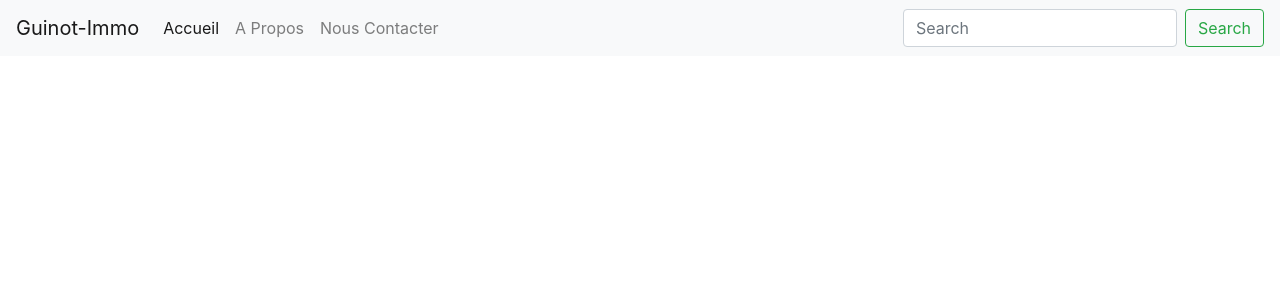
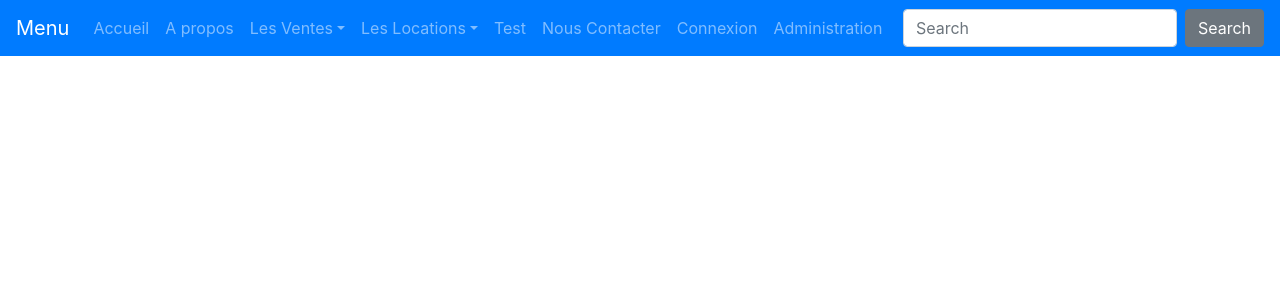
Before and after one commit to moussandong/Guinot_immobilier, a Symfony app: template templates/base.html.twig in a window 1280 px wide. Shown: the top 300 px of the page. Run offline with Twig, Linux system fonts and the light colour scheme; the template is opened without the code that fills it, so the values that code supplies are empty; some libraries are stand-ins or nearby versions.

Commit message:
TP creation de menu

```diff
--- a/templates/base.html.twig
+++ b/templates/base.html.twig
@@ -11,28 +11,61 @@
     </head>
 
     <body>
-            <nav class="navbar navbar-expand-lg navbar-light bg-light">
-                    <button class="navbar-toggler" type="button" data-toggle="collapse" data-target="#navbarTogglerDemo01" aria-controls="navbarTogglerDemo01" aria-expanded="false" aria-label="Toggle navigation">
+            <nav class="navbar navbar-expand-lg navbar-dark bg-primary">
+  <a class="navbar-brand" href="#">Menu</a>
+  <button class="navbar-toggler" type="button" data-toggle="collapse" data-target="#navbarColor01" aria-controls="navbarColor01" aria-expanded="false" aria-label="Toggle navigation">
     <span class="navbar-toggler-icon"></span>
   </button>
-                    <div class="collapse navbar-collapse" id="navbarTogglerDemo01">
-                        <a class="navbar-brand" href="{{ path('accueil')}}">Guinot-Immo</a>
-                        <ul class="navbar-nav mr-auto mt-2 mt-lg-0">
-                        <li class="nav-item active">
-                            <a class="nav-link" href="{{path('accueil')}}">Accueil <span class="sr-only">(current)</span></a>
+
+  <div class="collapse navbar-collapse" id="navbarColor01">
+    <ul class="navbar-nav mr-auto">
+
+        <a class="nav-link" href="{{ path('accueil')}}">Accueil <span class="sr-only">(current)</span></a>
       </li>
       <li class="nav-item">
-                            <a class="nav-link" href="{{ path('index')}}">A Propos</a>
+         <a class="nav-link" href="{{ path('index')}}">A propos</a>
+      </li>
+
+      <li class="nav-item dropdown">
+        <a class="nav-link dropdown-toggle" data-toggle="dropdown" href="#" role="button" aria-haspopup="true" aria-expanded="false">Les Ventes</a>
+        <div class="dropdown-menu">
+          <a class="dropdown-item" href="#">Terrains</a>
+          <a class="dropdown-item" href="#">Appartements</a>
+          <a class="dropdown-item" href="#">Maisons</a>
+          <a class="dropdown-item" href="#">Hotels</a>
+        </div>
+      </li>
+
+ <li class="nav-item dropdown">
+        <a class="nav-link dropdown-toggle" data-toggle="dropdown" href="#" role="button" aria-haspopup="true" aria-expanded="false">Les Locations</a>
+        <div class="dropdown-menu">
+          <a class="dropdown-item" href="#">Terrains</a>
+          <a class="dropdown-item" href="#">Appartements</a>
+          <a class="dropdown-item" href="#">Maisons</a>
+          <a class="dropdown-item" href="#">Hotels</a>
+        </div>
       </li>
 
           <li class="nav-item">
-                            <a class="nav-link" href="{{ path('accueil')}}">Nous Contacter</a>
+         <a class="nav-link" href="{{ path('index')}}">Test</a>
+      </li>
+
+         <li class="nav-item">
+         <a class="nav-link" href="{{ path('index')}}">Nous Contacter</a>
+      </li>
+
+         <li class="nav-item">
+         <a class="nav-link" href="{{ path('index')}}">Connexion</a>
+      </li>
+
+         <li class="nav-item">
+         <a class="nav-link" href="{{ path('index')}}">Administration</a>
       </li>
 
     </ul>
     <form class="form-inline my-2 my-lg-0">
-                        <input class="form-control mr-sm-2" type="search" placeholder="Search" aria-label="Search">
-                        <button class="btn btn-outline-success my-2 my-sm-0" type="submit">Search</button>
+      <input class="form-control mr-sm-2" type="text" placeholder="Search">
+      <button class="btn btn-secondary my-2 my-sm-0" type="submit">Search</button>
     </form>
   </div>
 </nav>
```
Lines whose indentation alone changed are shown as unchanged.
